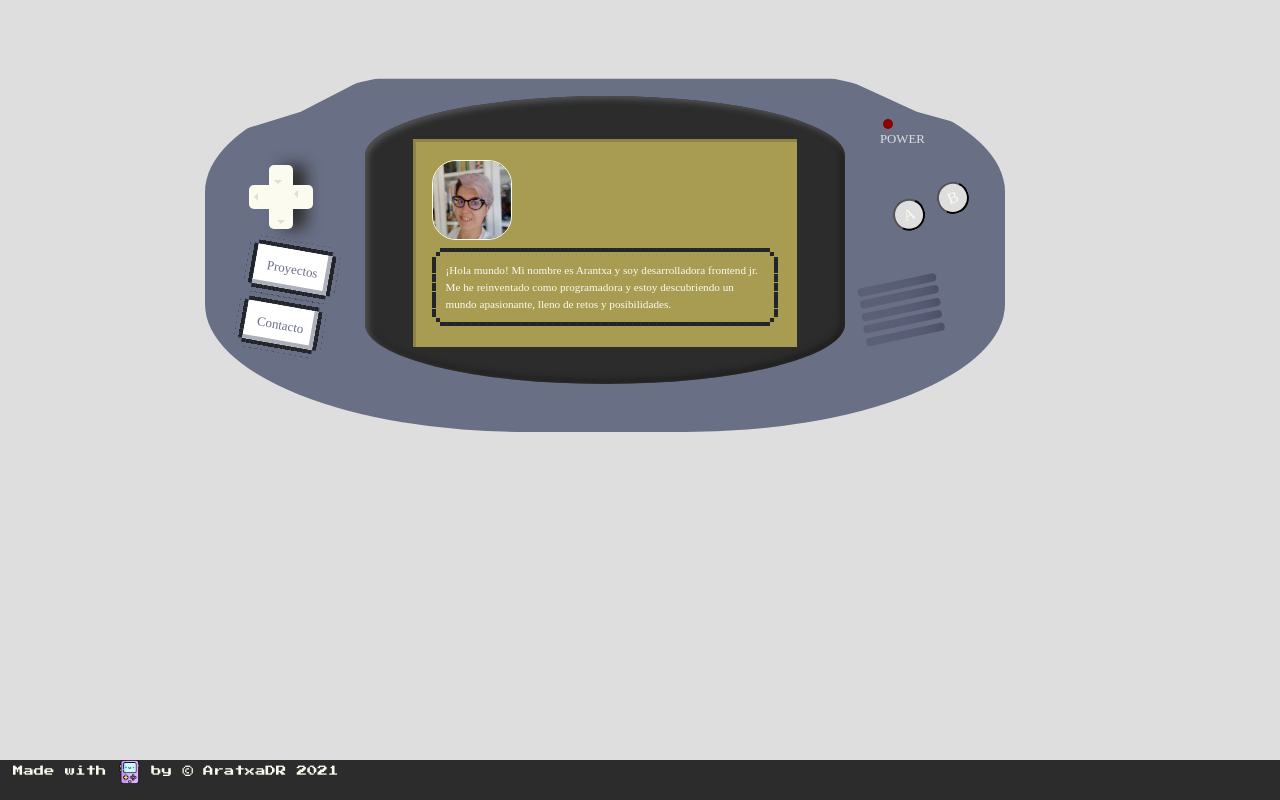
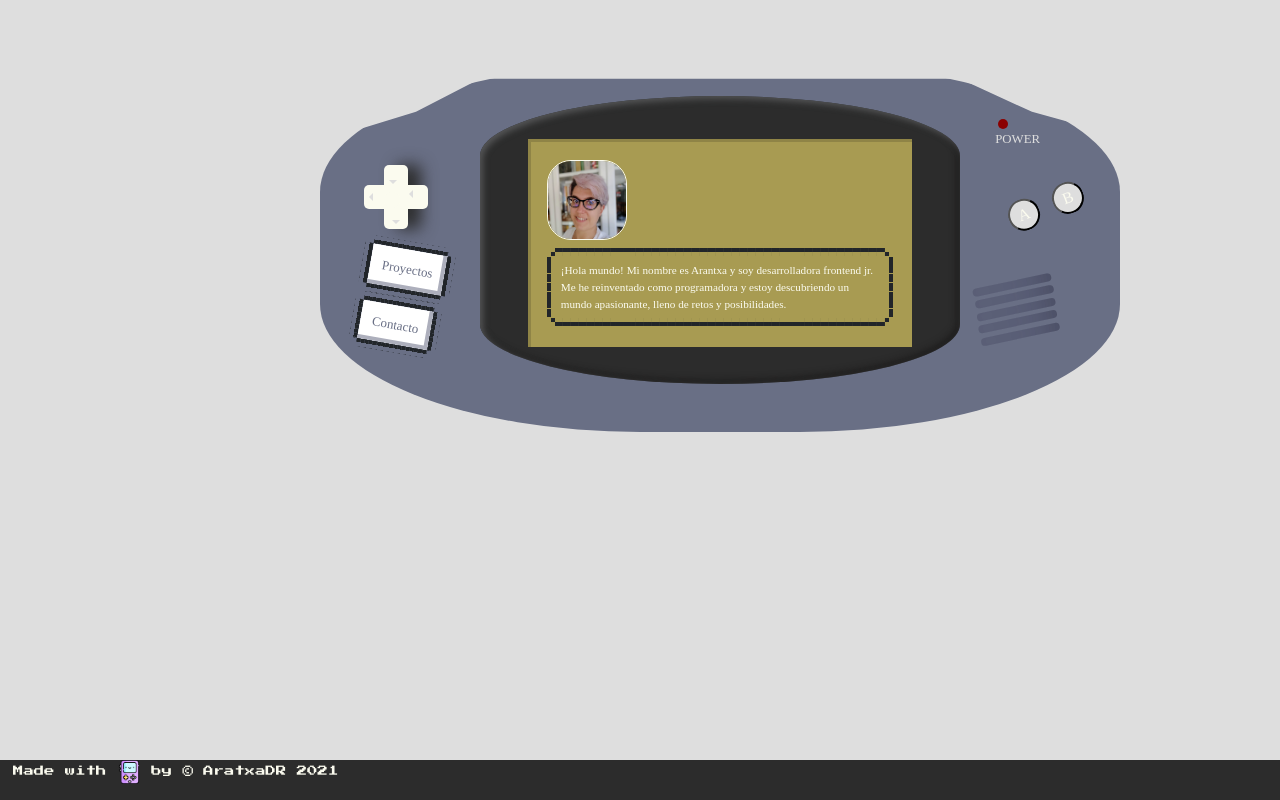
Before and after one commit to ArantxaDR/Portfolio, a React (Create React App) app: page /#/aboutme in a window 1280 px wide. Built offline with nearby package versions, Linux system fonts and the light colour scheme; a web font is replaced by a local one.

Commit message:
fix aboutme margin

```diff
--- a/src/components/AboutMe/_aboutme.scss
+++ b/src/components/AboutMe/_aboutme.scss
@@ -30,7 +30,7 @@
       0 88%
     );
     border-radius: 20em/8em;
-    margin-left: 16%;
+    margin-left: 40vh;
     color: $colorprimary;
   }
   .power {
```
